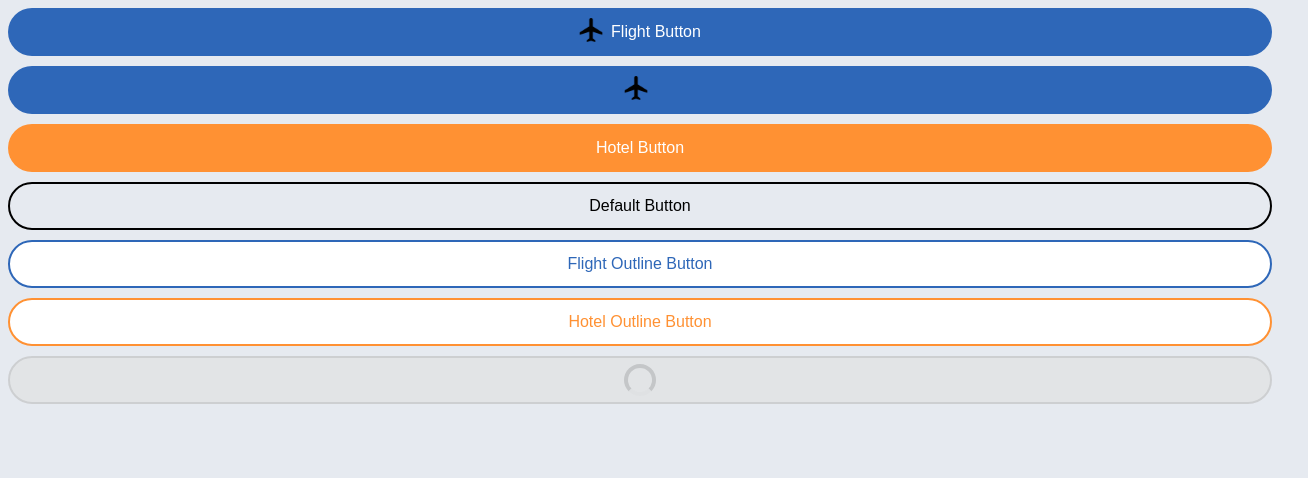
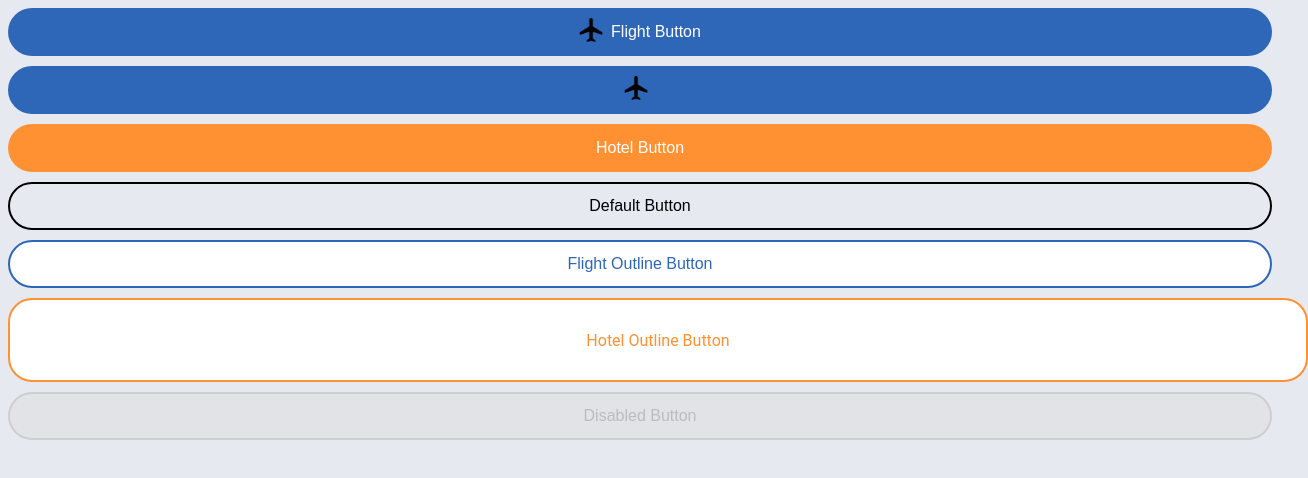
Before and after one commit to Mwiert/miniSpa, a Vue app: page /powerpuffgirls in a window 1280 px wide. Shown: the top 478 px of the page, 1308 px wide, since content can reach past the window. Built offline with nearby package versions, Linux system fonts and the light colour scheme; a web font is replaced by a local one.

Commit message:
disabled button fixed

```diff
--- a/src/pages/PowerPuffGirls.vue
+++ b/src/pages/PowerPuffGirls.vue
@@ -1,26 +1,70 @@
 <template>
   <div class="button-c">
-        <UIButton className="flight" text="Flight Button" :icon="flightIcon" :isSpinnerActive="loadingStates.flight"
-            :isDisabled="loadingStates.flight" @click="setLoadingState('flight')" />
-            <UIButton className="flight" :icon="flightIcon" :isSpinnerActive="loadingStates.flight"
-            :isDisabled="loadingStates.flight" @click="setLoadingState('flight')" />
-            <UIButton className="hotel" text="Hotel Button" :isSpinnerActive="loadingStates.hotel"
-            :isDisabled="loadingStates.hotel" @click="setLoadingState('hotel')" />
-        <UIButton className="reisetech-btn" text="Default Button" :isSpinnerActive="loadingStates.default"
-            :isDisabled="loadingStates.default" @click="setLoadingState('default')" />
-        <UIButton className="flight outline" text="Flight Outline Button" :isSpinnerActive="loadingStates.flightOutline"
-            :isDisabled="loadingStates.flightOutline" @click="setLoadingState('flightOutline')" />
-        <UIButton className="hotel outline" text="Hotel Outline Button" :isSpinnerActive="loadingStates.hotelOutline"
-            :isDisabled="loadingStates.hotelOutline" @click="setLoadingState('hotelOutline')" routerUrl="/" />
-        <UIButton className="disabled" text="Disabled Button" :isSpinnerActive="loadingStates.disabledButton"
-            :isDisabled="loadingStates.disabledButton" @click="setLoadingState('disabledButton')" />
+    <UIButton
+      className="flight"
+      text="Flight Button"
+      :icon="flightIcon"
+      :isSpinnerActive="loadingStates.flight.isLoading"
+      :isDisabled="loadingStates.flight.isDisabled"
+      @click="setLoadingState('flight')"
+    />
+
+    <UIButton
+      className="flight"
+      :icon="flightIcon"
+      :isSpinnerActive="loadingStates.flight2.isLoading"
+      :isDisabled="loadingStates.flight2.isDisabled"
+      @click="setLoadingState('flight2')"
+    />
+
+    <UIButton
+      className="hotel"
+      text="Hotel Button"
+      :isSpinnerActive="loadingStates.hotel.isLoading"
+      :isDisabled="loadingStates.hotel.isDisabled"
+      @click="setLoadingState('hotel')"
+    />
+
+    <UIButton
+      className="reisetech-btn"
+      text="Default Button"
+      :isSpinnerActive="loadingStates.default.isLoading"
+      :isDisabled="loadingStates.default.isDisabled"
+      @click="setLoadingState('default')"
+    />
+
+    <UIButton
+      className="flight outline"
+      text="Flight Outline Button"
+      :isSpinnerActive="loadingStates.flightOutline.isLoading"
+      :isDisabled="loadingStates.flightOutline.isDisabled"
+      @click="setLoadingState('flightOutline')"
+    />
+
+    <UIButton
+      className="hotel outline"
+      text="Hotel Outline Button"
+      :isSpinnerActive="loadingStates.hotelOutline.isLoading"
+      :isDisabled="loadingStates.hotelOutline.isDisabled"
+      @click="setLoadingState('hotelOutline')"
+      :isRouter="true"
+      routerUrl="/"
+    />
+
+    <UIButton
+      className="disabled"
+      text="Disabled Button"
+      :isSpinnerActive="loadingStates.disabledButton.isLoading"
+      :isDisabled="loadingStates.disabledButton.isDisabled"
+      @click="setLoadingState('disabledButton')"
+    />
   </div>
 </template>
 
 <script lang="ts">
-import { defineComponent } from 'vue';
-import UIButton from '../components/UIButton.vue';
-import flightIcon from '../assets/images/flight.png';
+import { defineComponent } from 'vue'
+import UIButton from '../components/UIButton.vue'
+import flightIcon from '../assets/images/flight.png'
 
 export default defineComponent({
   name: 'PowerPuffGirls',
@@ -31,24 +75,25 @@ export default defineComponent({
     return {
       flightIcon,
       loadingStates: {
-                flight: false,
-                hotel: false,
-                default: false,
-                flightOutline: false,
-                hotelOutline: false,
-                disabledButton: true
+        flight: { isLoading: false, isDisabled: false },
+        flight2: { isLoading: false, isDisabled: false },
+        hotel: { isLoading: false, isDisabled: false },
+        default: { isLoading: false, isDisabled: false },
+        flightOutline: { isLoading: false, isDisabled: false },
+        hotelOutline: { isLoading: false, isDisabled: false },
+        disabledButton: { isLoading: false, isDisabled: true }
       }
-        };
+    }
   },
   methods: {
     setLoadingState(buttonName: string) {
-            this.loadingStates[buttonName] = true;
+      this.loadingStates[buttonName].isLoading = true
       setTimeout(() => {
-                this.loadingStates[buttonName] = false;
-            }, 2000);
+        this.loadingStates[buttonName].isLoading = false
+      }, 2000)
     }
   }
-});
+})
 </script>
 
 <style lang="scss" scoped>
```
Lines whose indentation alone changed are shown as unchanged.
